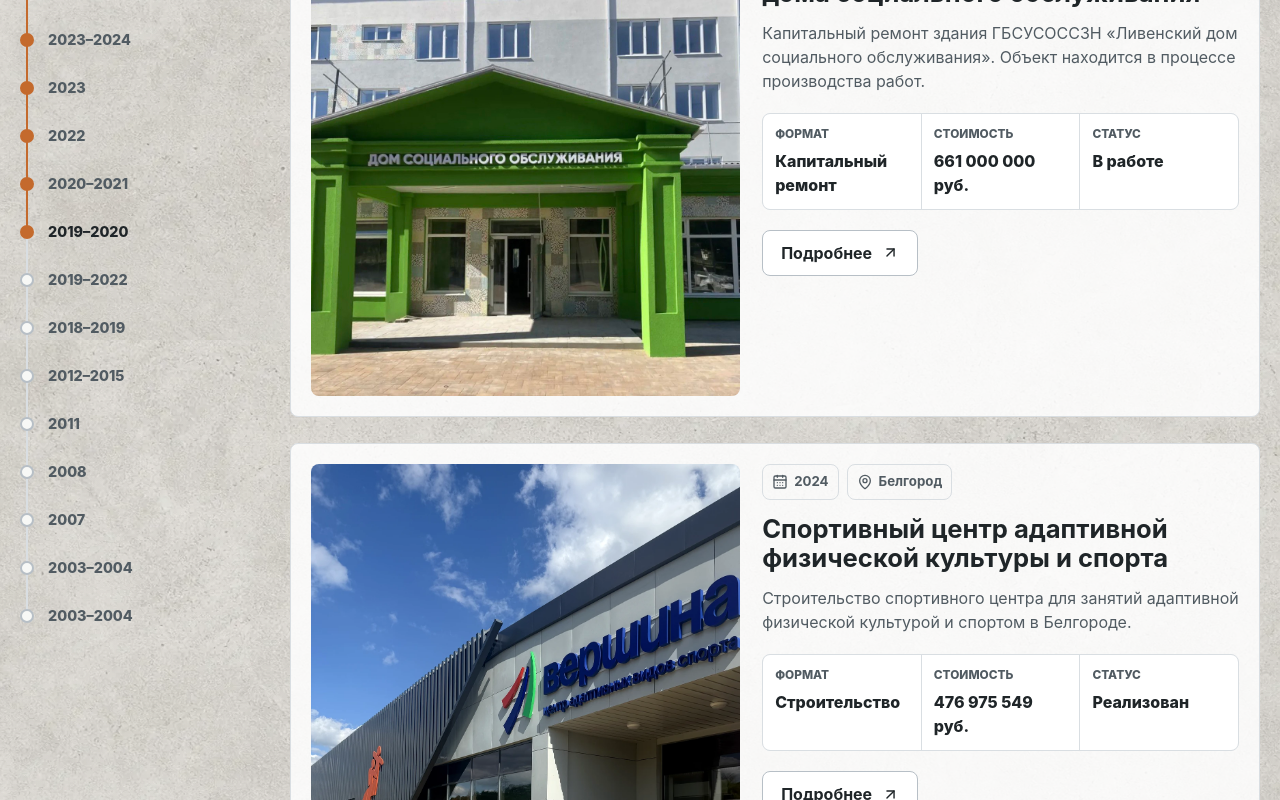
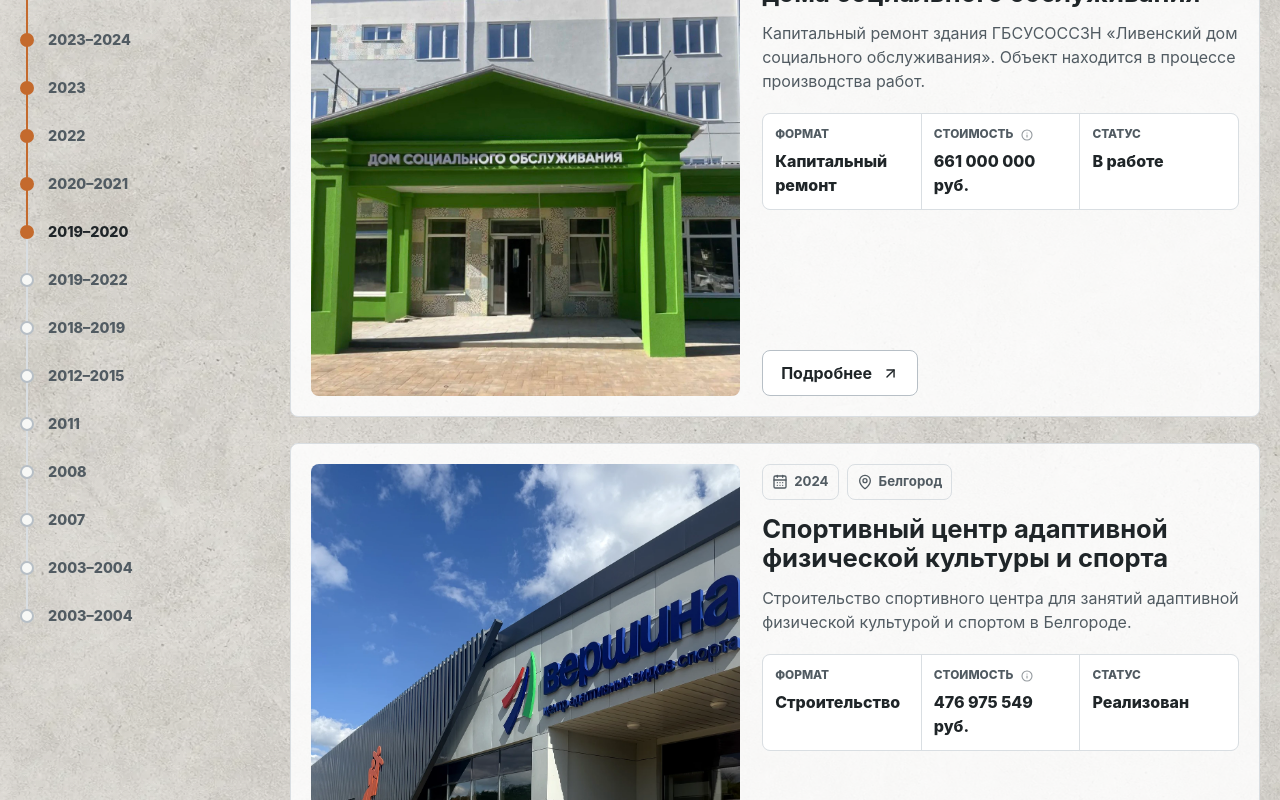
Before and after one commit to tkachas/construction-su8, a React (Vite) app: page / in a window 1280 px wide. Shown: the part 2060-2860 px from the top of the page. Built offline with nearby package versions, Linux system fonts and the light colour scheme.

Commit message:
fix: project card cost tooltip

```diff
--- a/src/components/ProjectCard/ProjectCard.module.css
+++ b/src/components/ProjectCard/ProjectCard.module.css
@@ -2,6 +2,7 @@
   display: grid;
   grid-template-columns: minmax(220px, 0.9fr) minmax(0, 1fr);
   gap: 22px;
+  height: 100%;
   padding: 20px;
   border: 1px solid var(--color-line);
   border-radius: var(--radius);
@@ -64,6 +65,10 @@
   align-items: flex-start;
 }
 
+.body > button {
+  margin-top: auto;
+}
+
 .meta {
   display: flex;
   flex-wrap: wrap;
@@ -114,10 +119,74 @@
 }
 
 .facts dt {
+  display: flex;
+  align-items: center;
+  gap: 5px;
   color: var(--color-muted);
   font-size: 0.74rem;
   font-weight: 800;
   text-transform: uppercase;
+}
+
+.factNote {
+  position: relative;
+  display: inline-flex;
+  flex: 0 0 auto;
+  color: var(--color-muted);
+  text-transform: none;
+}
+
+.noteTrigger {
+  display: inline-flex;
+  width: 17px;
+  height: 17px;
+  align-items: center;
+  justify-content: center;
+  padding: 0;
+  border: 0;
+  border-radius: 50%;
+  background: transparent;
+  color: currentColor;
+  cursor: help;
+  opacity: 0.62;
+}
+
+.noteTrigger:hover,
+.noteTrigger:focus-visible {
+  opacity: 1;
+  outline: none;
+  box-shadow: 0 0 0 2px rgba(198, 103, 39, 0.18);
+}
+
+.noteTooltip {
+  position: absolute;
+  top: calc(100% + 6px);
+  left: -10px;
+  z-index: 5;
+  width: max-content;
+  max-width: min(220px, calc(100vw - 48px));
+  padding: 8px 10px;
+  border: 1px solid rgba(31, 37, 40, 0.18);
+  border-radius: 6px;
+  background: rgba(31, 37, 40, 0.96);
+  box-shadow: var(--shadow-soft);
+  color: #fff;
+  font-size: 0.78rem;
+  font-weight: 700;
+  line-height: 1.35;
+  text-transform: none;
+  opacity: 0;
+  pointer-events: none;
+  transform: translateY(4px);
+  transition:
+    opacity 160ms ease,
+    transform 160ms ease;
+}
+
+.factNote:hover .noteTooltip,
+.factNote:focus-within .noteTooltip {
+  opacity: 1;
+  transform: translateY(0);
 }
 
 .facts dd {
--- a/src/components/ProjectCard/ProjectCard.tsx
+++ b/src/components/ProjectCard/ProjectCard.tsx
@@ -1,7 +1,10 @@
-import { ArrowUpRight, CalendarDays, MapPin } from "lucide-react";
+import { useId } from "react";
+import { ArrowUpRight, CalendarDays, Info, MapPin } from "lucide-react";
 import { formatDateLabel } from "../../utils/formatDateLabel";
 import type { FeaturedProject } from "../../types/project";
 import styles from "./ProjectCard.module.css";
+
+const costNote = "На момент введения в эксплуатацию";
 
 type ProjectCardProps = {
   project: FeaturedProject;
@@ -10,11 +13,12 @@ type ProjectCardProps = {
 };
 
 export function ProjectCard({ project, isActive = false, onOpen }: ProjectCardProps) {
+  const costNoteId = useId();
   const image = project.images[0];
   const location = [project.city, project.region].filter(Boolean).join(", ");
   const facts = [
     { label: "Формат", value: project.workType ?? project.type },
-    { label: project.amountLabel ?? "Стоимость", value: project.cost },
+    { label: "Стоимость", value: project.cost, note: costNote },
     { label: "Статус", value: project.status }
   ].filter((fact) => fact.value);
 
@@ -49,7 +53,24 @@ export function ProjectCard({ project, isActive = false, onOpen }: ProjectCardPr
           <dl className={styles.facts}>
             {facts.map((fact) => (
               <div key={`${fact.label}-${fact.value}`}>
-                <dt>{fact.label}</dt>
+                <dt>
+                  <span>{fact.label}</span>
+                  {fact.note && (
+                    <span className={styles.factNote}>
+                      <button
+                        type="button"
+                        className={styles.noteTrigger}
+                        aria-label={`Примечание: ${fact.note}`}
+                        aria-describedby={costNoteId}
+                      >
+                        <Info size={12} strokeWidth={2.2} aria-hidden />
+                      </button>
+                      <span className={styles.noteTooltip} id={costNoteId} role="tooltip">
+                        {fact.note}
+                      </span>
+                    </span>
+                  )}
+                </dt>
                 <dd>{fact.value}</dd>
               </div>
             ))}
```
